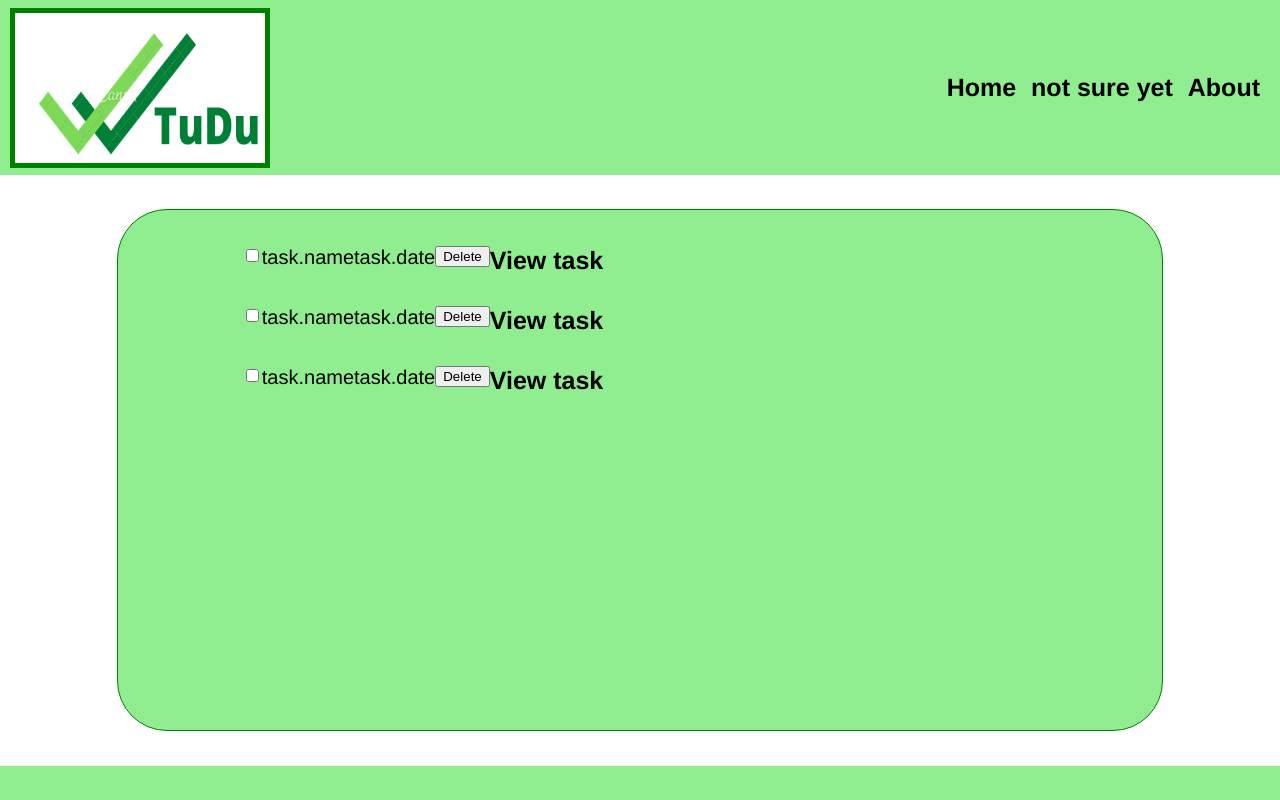
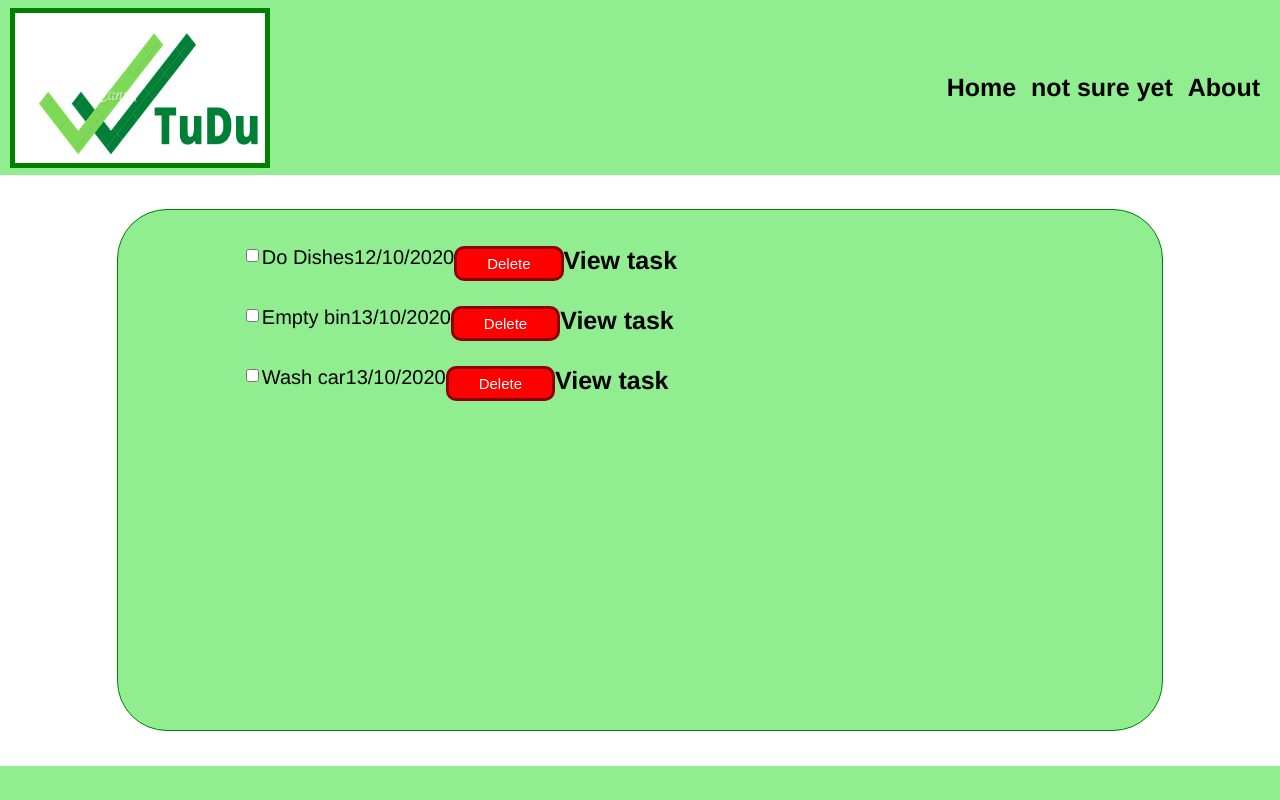
Before and after one commit to lhoogenraad/tudu-application, a React (Create React App) app in the folder frontend/: page / in a window 1280 px wide. Built offline with nearby package versions, Linux system fonts and the light colour scheme.

Commit message:
Did a little work styling the delete button, still looks pretty garbage though

```diff
--- a/frontend/src/index.css
+++ b/frontend/src/index.css
@@ -93,6 +93,27 @@ h2{
   justify-content: center;
 }
 
+
+/* The delete button should definitely be updated soon.. */
+.deletebutton{
+  color: white;
+  font-size: 1.5rem;
+  background-color: red;
+  border: 3px solid darkred;
+  padding: 0.6rem 3rem;
+  border-radius: 1rem;
+}
+
+.deletebutton:hover{
+  background-color: #ff9999;
+  color: black;
+  border-color: red;
+}
+
+.deletebutton:active{
+  background-color: #aa0000;
+}
+
 input{
   float: left;
 }
--- a/frontend/src/screens/homescreen.js
+++ b/frontend/src/screens/homescreen.js
@@ -10,8 +10,8 @@ function homescreen (props) {
                 <li className="taskli">
                   <div className="task">
                     <input type="checkbox"></input>
-                    <div className="tasklistname">task.name</div>
-                    <div className="tasklistdate">task.date</div>
+                    <div className="tasklistname">{task.name}</div>
+                    <div className="tasklistdate">{task.date}</div>
                     <button className="deletebutton">Delete</button>
                     <Link to={'/tasks/' + task.id}>View task</Link>
                   </div>
```
